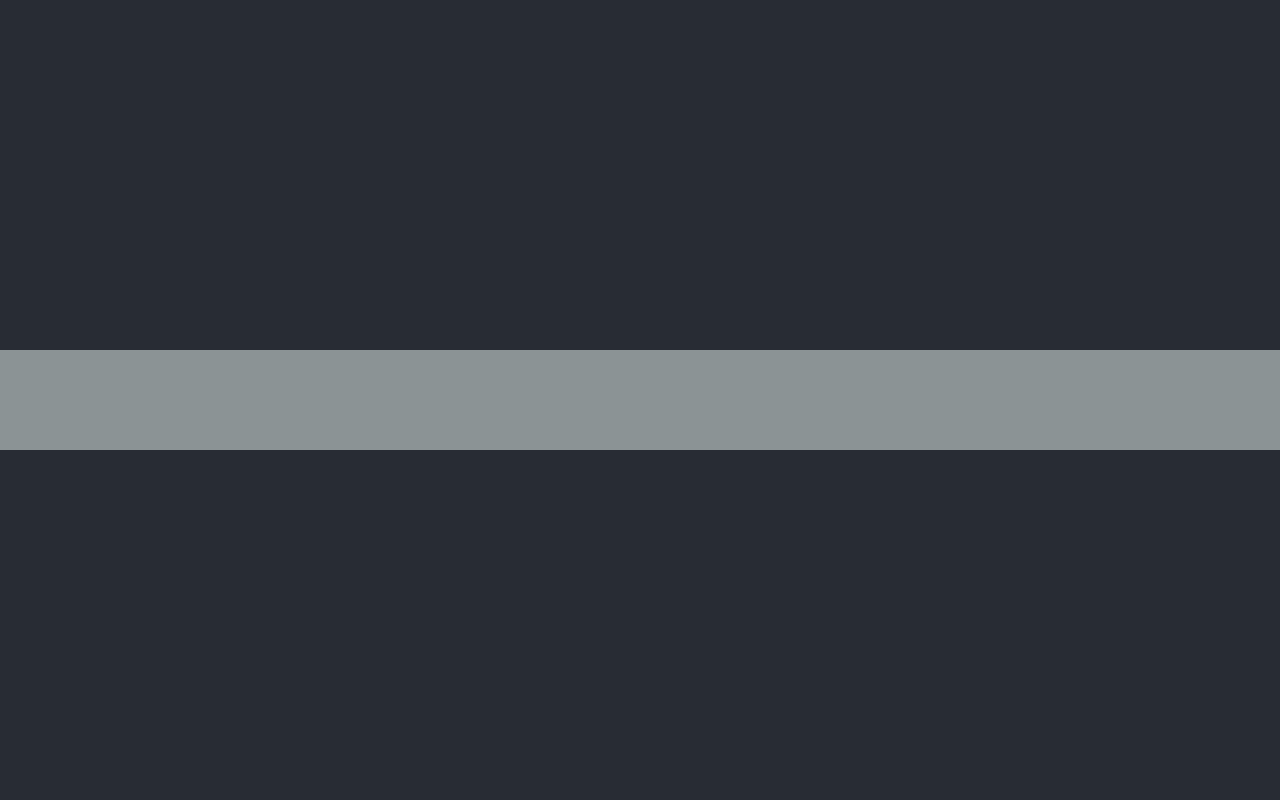
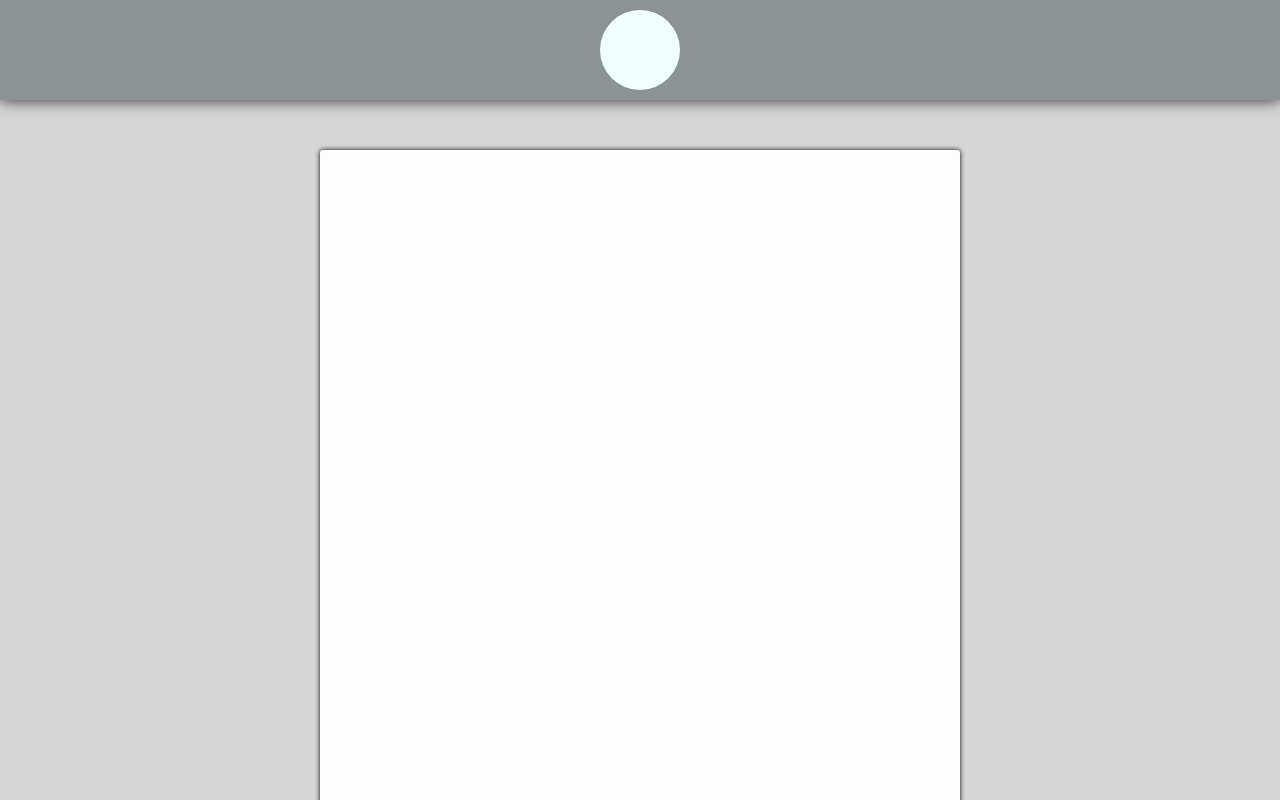
Before and after one commit to ridersalva/Random_caffe, a React (Create React App) app: page / in a window 1280 px wide. Shown: the top 800 px of the page. Built offline with nearby package versions, Linux system fonts and the light colour scheme.

Commit message:
some css done

```diff
--- a/src/App.js
+++ b/src/App.js
@@ -1,13 +1,12 @@
 import Navbar from './components/Navbar.jsx'
 import '../src/css/App.css';
+import White_paper from'./components/White_paper.jsx'
 
 function App() {
   return (
     <div className="App">
-      <header className="App-header">
-<Navbar/>
-
-      </header>
+          <Navbar/>
+          <White_paper/>
     </div>
   );
 }
--- /dev/null
+++ b/src/components/Logo_cafe.jsx
@@ -0,0 +1,12 @@
+import React from 'react'
+import '../css/Logo_cafe.css'
+
+ function Logo_cafe() {
+  return (
+    <div className='logo'>
+
+
+    </div>
+  )
+}
+export default Logo_cafe
--- a/src/components/Navbar.jsx
+++ b/src/components/Navbar.jsx
@@ -1,6 +1,6 @@
 import React, { useContext } from 'react'
 import { Navbar as Nav } from 'react-bootstrap'
-
+import Logo_cafe from './Logo_cafe'
 import '../css/Navbar.css'
 
 function Navbar() {
@@ -9,7 +9,7 @@ function Navbar() {
 
     <>
       <Nav className='Navv'>
-
+      <Logo_cafe/>
       </Nav>
 
     </>
--- a/src/components/White_paper.jsx
+++ b/src/components/White_paper.jsx
@@ -1,5 +1,5 @@
 import React,{children} from 'react';
-import '../Css/White_paper.css';
+import '../css/White_paper.css';
 import { Container} from 'react-bootstrap';
 
 function White_paper(props) {
@@ -9,7 +9,6 @@ function White_paper(props) {
         {props.children}
       </Container>
     </div>
-
   )
 }
 export default White_paper;
--- a/src/css/App.css
+++ b/src/css/App.css
@@ -1,5 +1,13 @@
 .App {
   text-align: center;
+  background-color: #3333;
+  min-height: 100vh;
+  display: flex;
+  flex-direction: column;
+  align-items: center;
+  justify-content: center;
+  font-size: calc(10px + 2vmin);
+  color: white;
 }
 
 .App-logo {
@@ -13,16 +21,6 @@
   }
 }
 
-.App-header {
-  background-color: #282c34;
-  min-height: 100vh;
-  display: flex;
-  flex-direction: column;
-  align-items: center;
-  justify-content: center;
-  font-size: calc(10px + 2vmin);
-  color: white;
-}
 
 .App-link {
   color: #61dafb;
--- /dev/null
+++ b/src/css/Logo_cafe.css
@@ -0,0 +1,7 @@
+.logo{
+    height: 80px;
+    width: 80px;
+    background-color: azure;
+    border-radius: 50%;
+    position: absolute;
+}
--- a/src/css/Navbar.css
+++ b/src/css/Navbar.css
@@ -5,8 +5,12 @@ justify-content: space-around;
     align-items: center;
     width: 100%;
     height: 100px;
+    overflow: hidden;
+    position: fixed;
+    top:0;
+    box-shadow:  0 0 15px 0px rgb(39, 39, 39);
 }
-.Nav{
+.Nav {
     padding: 0px;
 }
 img{
--- a/src/css/White_paper.css
+++ b/src/css/White_paper.css
@@ -1,9 +1,10 @@
-.box {
-    border-radius: 13px;
+.paper {
+    border-radius: 3px;
     justify-content: center;
-    color: rgb(16, 17, 17);
-    box-shadow: 0 0 25px 0px black;
-    min-height: fit-content;
+    background-color: rgb(253, 253, 253);
+    box-shadow: 0 0 5px 0px black;
+    min-height: 55rem;
+    min-width: 40rem;
     margin-top: 150px;
     margin-bottom: 150px;
     margin-left: 50px;
```
Lines whose indentation alone changed are shown as unchanged.
